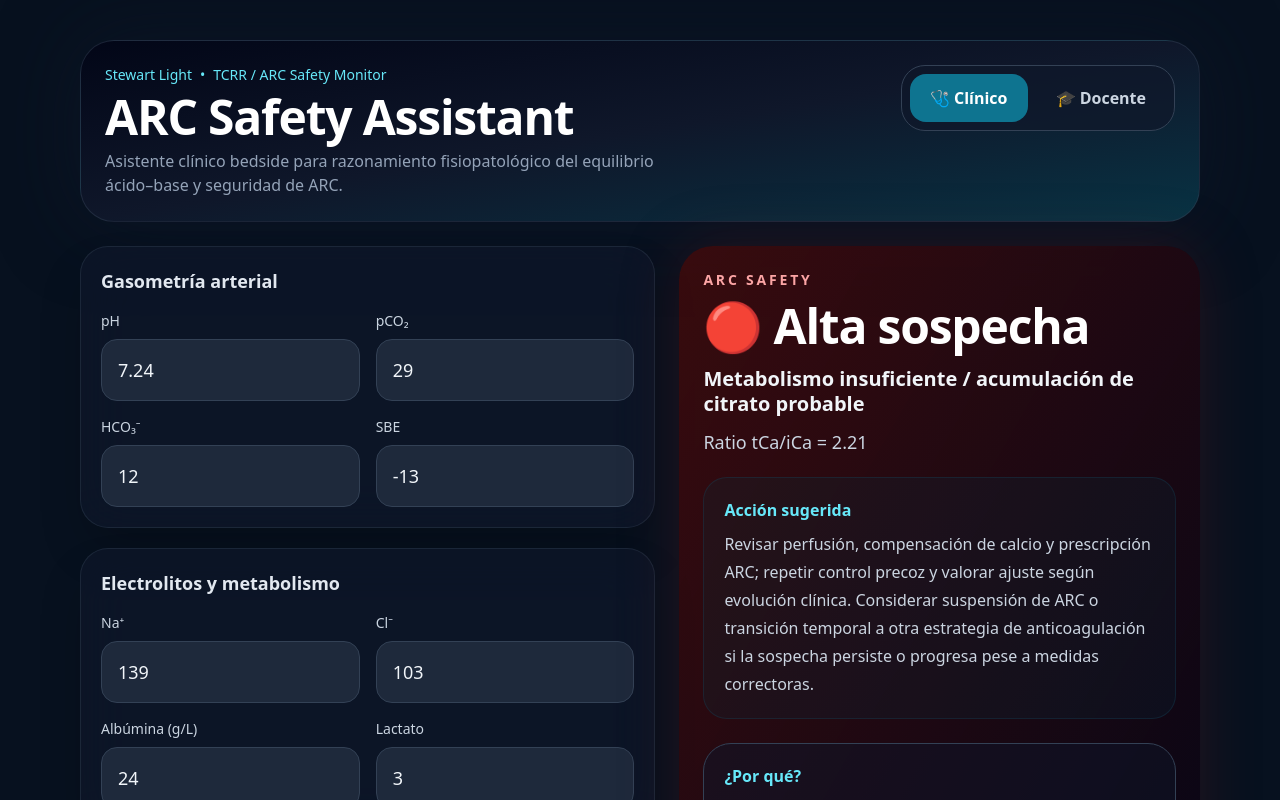
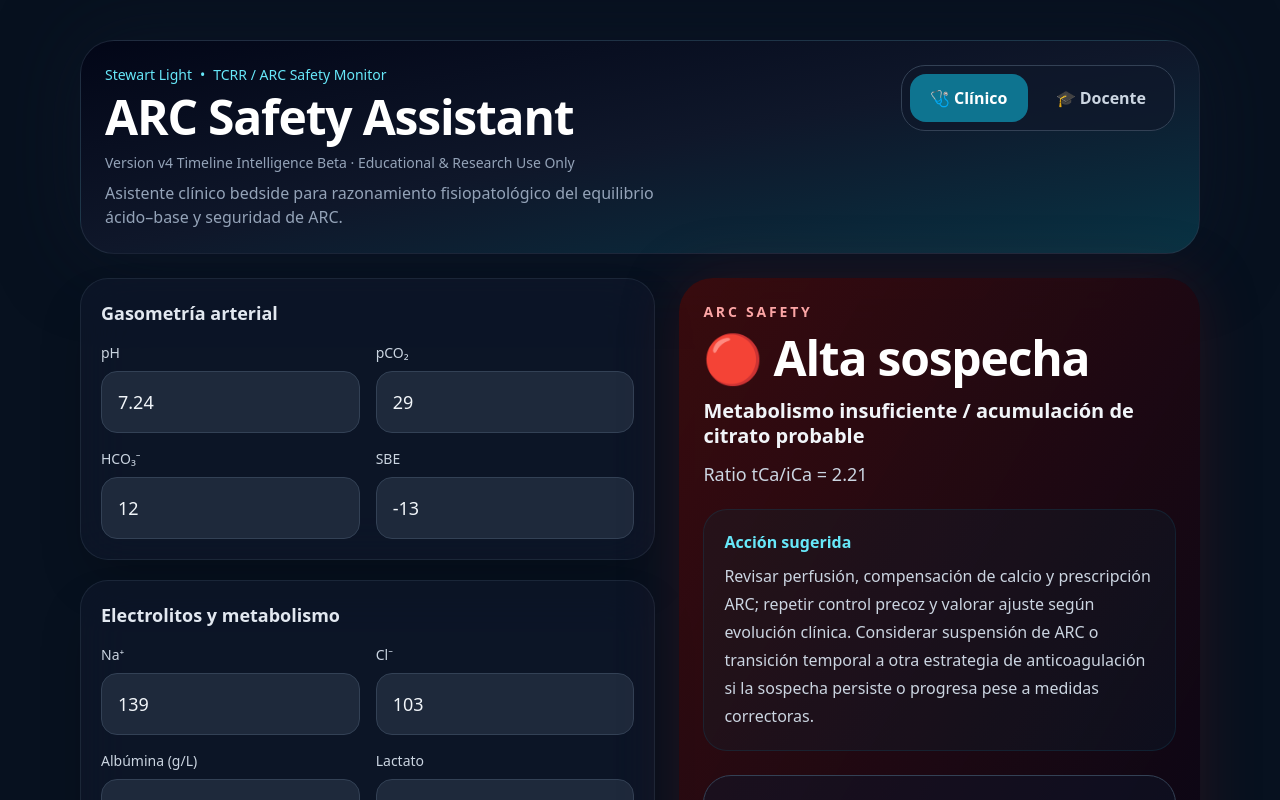
Before and after one commit to mgarmon1981/ARC-Safety-Monitor-Project, a React (Vite) app in the folder arc-safety-vercel/: page / in a window 1280 px wide. Shown: the top 800 px of the page. Built offline with nearby package versions, Linux system fonts and the light colour scheme.

Commit message:
Add files via upload

```diff
--- a/arc-safety-vercel/src/ArcSafety.jsx
+++ b/arc-safety-vercel/src/ArcSafety.jsx
@@ -636,6 +636,7 @@ export default function ArcSafetyPremiumMockup() {
             <div>
               <div className="flex items-center gap-2 text-cyan-300 text-sm font-medium mb-2"><span>Stewart Light</span><span>•</span><span>TCRR / ARC Safety Monitor</span></div>
               <h1 className="text-3xl md:text-5xl font-bold tracking-tight">ARC Safety Assistant</h1>
+              <div className="mt-3 text-sm text-slate-400">Version v4 Timeline Intelligence Beta · Educational & Research Use Only</div>
               <p className="text-slate-400 mt-2 max-w-xl">Asistente clínico bedside para razonamiento fisiopatológico del equilibrio ácido–base y seguridad de ARC.</p>
             </div>
             <div className="bg-slate-900/70 border border-slate-700 rounded-3xl p-2 flex gap-2 self-start">
```
